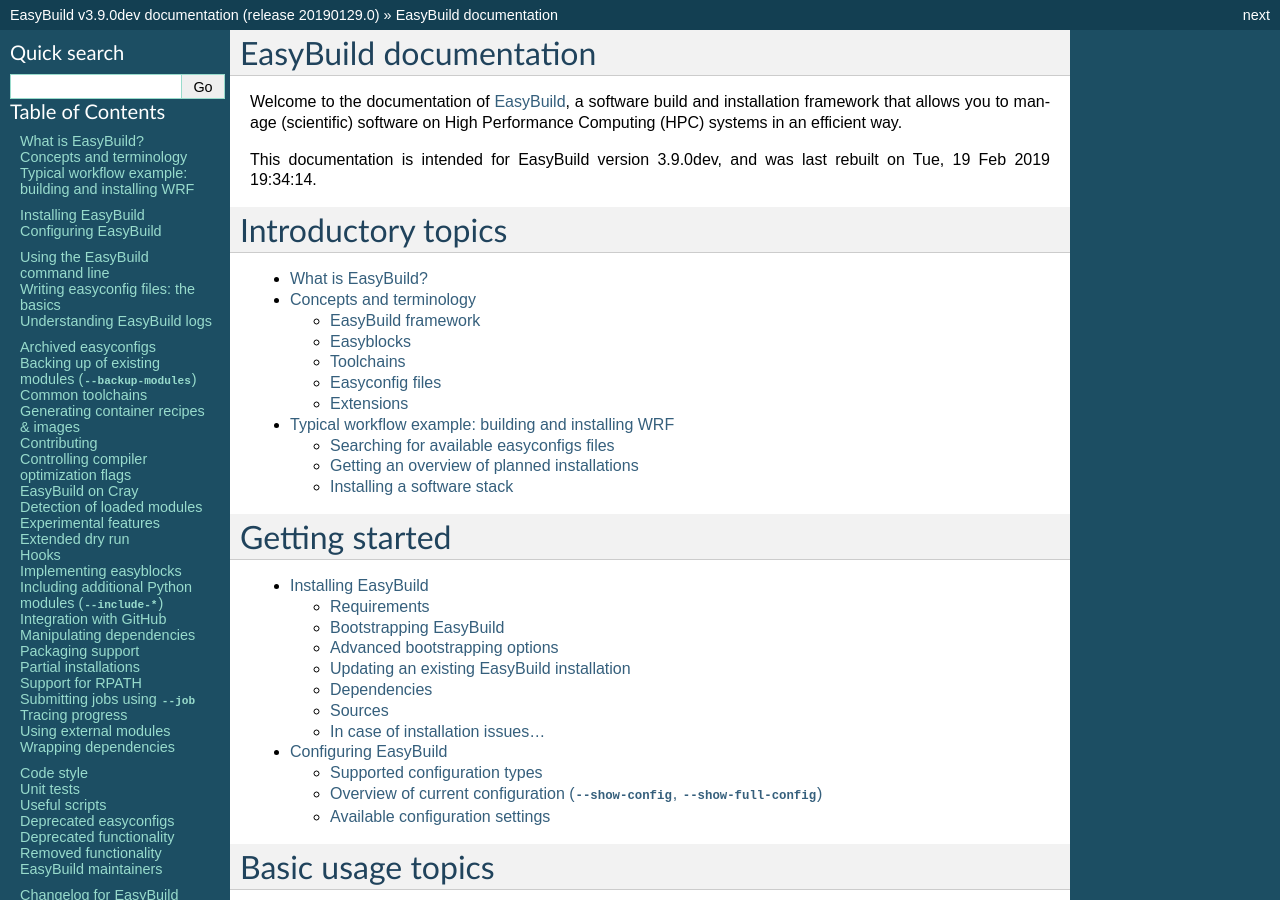
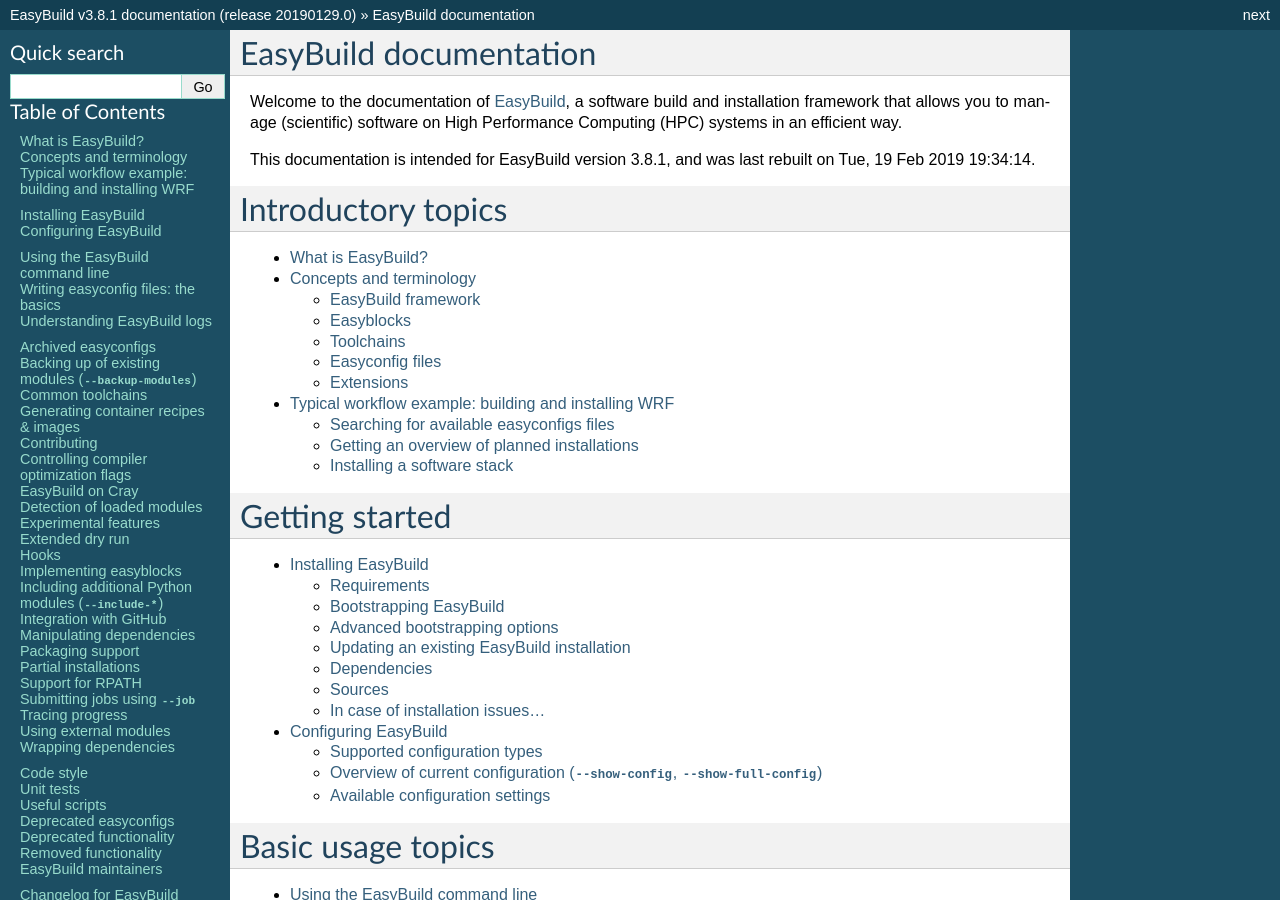
Before and after one commit to easybuilders/easybuild, a Sphinx documentation site: the page built from docs/index.rst, in a window 1280 px wide and 900 px high. Built offline with Sphinx 7.4.7, drawn with Linux system fonts in a browser that asks for light colours; pages that are not in the unit, such as notebooks, are missing from menus; some of the changed text lies outside the part shown.

Commit message:
fix EasyBuild version in docs/conf.py

```diff
--- a/docs/conf.py
+++ b/docs/conf.py
@@ -41,7 +41,7 @@
 # other places throughout the built documents.
 #
 # The short X.Y version.
-version = '3.9.0dev'  # this is meant to reference the version of EasyBuild
+version = '3.8.1'  # this is meant to reference the version of EasyBuild
 # The full version, including alpha/beta/rc tags.
 release = '20190129.0'  # this is meant to reference the version of the documentation itself
 
```
